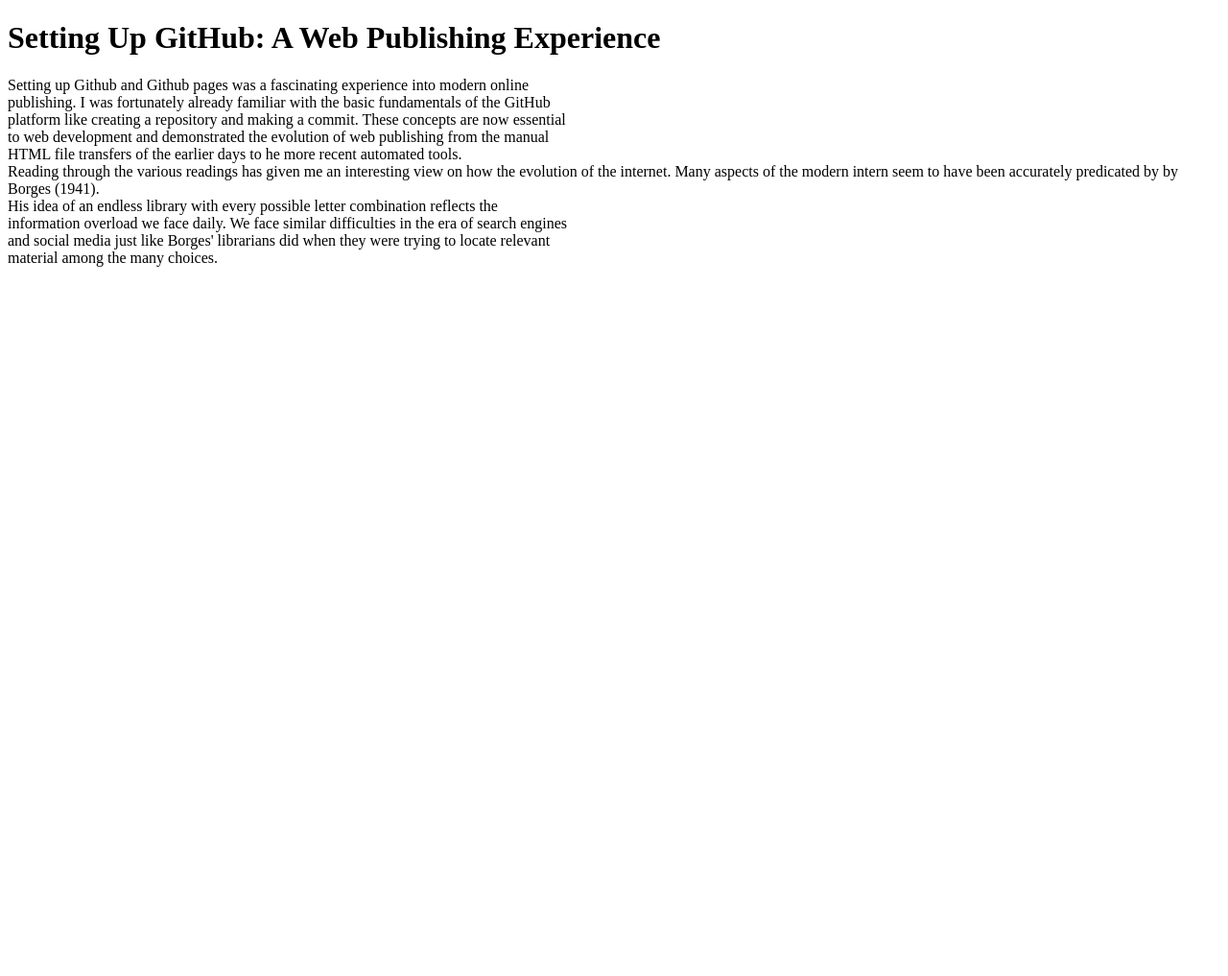
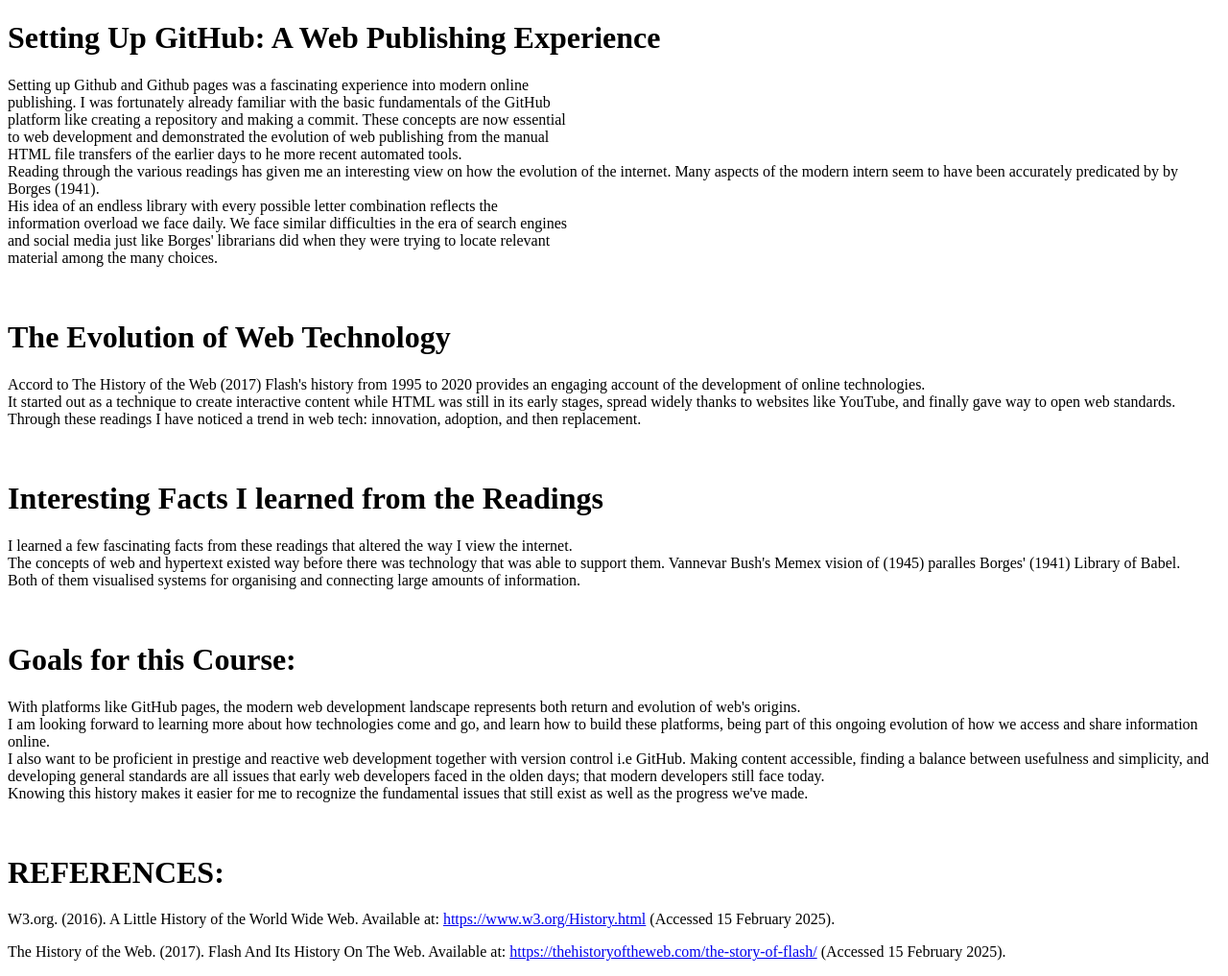
Before and after one commit to padifalas/DIGA3008A, a plain HTML site: page index.html in a window 1280 px wide. Shown: the whole page at 96% size. Before the commit the page ends 800 px from the top, so only its background shows below. Drawn offline with Linux system fonts and the light colour scheme.

Commit message:
added rest of the content

```diff
--- a/index.html
+++ b/index.html
@@ -18,5 +18,41 @@
           information overload we face daily. We face similar difficulties in the era of search engines <br>
           and social media just like Borges' librarians did when they were trying to locate relevant <br>
           material among the many choices. </p>
+          <br>
+         <h1>The Evolution of Web Technology</h1>
+         <p> Accord to The History of the Web (2017) Flash's history from 1995 to 2020 provides an engaging account of the development of online technologies. <br>
+            It started out as a technique to create interactive content while HTML was still in its early stages, spread widely thanks to websites like YouTube, and finally gave way to open web standards. <br>
+            Through these readings I have noticed a trend in web tech: innovation, adoption, and then replacement.</p>
+            <br>
+
+            <h1>Interesting Facts I learned from the Readings</h1>
+            <p>I learned a few fascinating facts from these readings that altered the way I view the internet. <br>
+            The concepts of web and hypertext existed way before there was technology that was able to support them. Vannevar Bush's Memex vision of (1945) paralles Borges' (1941) Library of Babel.
+            <br>Both of them visualised systems for organising and connecting large amounts of information.</p>
+            <br>
+
+            <h1>Goals for this Course:</h1>
+            <p>With platforms like GitHub pages, the modern web development landscape represents both return and evolution of web's origins.<br>
+                 I am looking forward to learning more about how technologies come and go, and learn how to build these platforms, being part of this ongoing evolution of how we access and share information online. <br>
+                 I also want to be proficient in prestige and reactive web development together with version control i.e GitHub.
+                Making content accessible, finding a balance between usefulness and simplicity, and developing general standards are all issues that early web developers faced in the olden days; that modern developers still face today.
+                <br> Knowing this history makes it easier for me to recognize the fundamental issues that still exist as well as the progress we've made.</p>
+                <br>
+
+        <h1> REFERENCES:</h1>
+        <p>
+            W3.org. (2016). A Little History of the World Wide Web.
+            Available at: <a href="https://www.w3.org/History.html" target="_blank">https://www.w3.org/History.html</a>
+            (Accessed 15 February 2025).
+        </p>
+
+        <p>
+            The History of the Web. (2017). Flash And Its History On The Web.
+            Available at: <a href="https://thehistoryoftheweb.com/the-story-of-flash/" target="_blank">
+            https://thehistoryoftheweb.com/the-story-of-flash/</a> (Accessed 15 February 2025).
+        </p>
+
+
+
 </body>
 </html>
```
